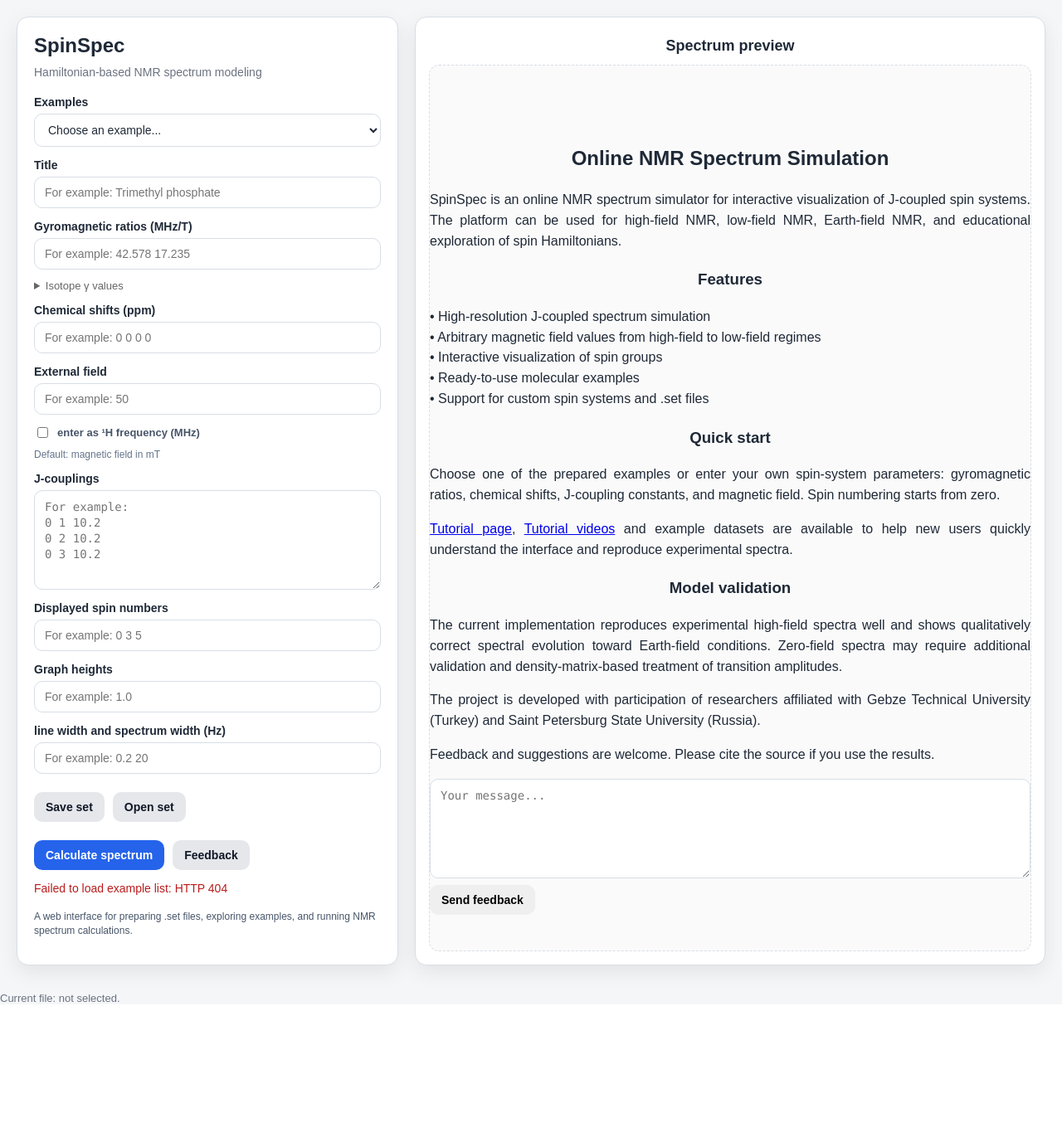
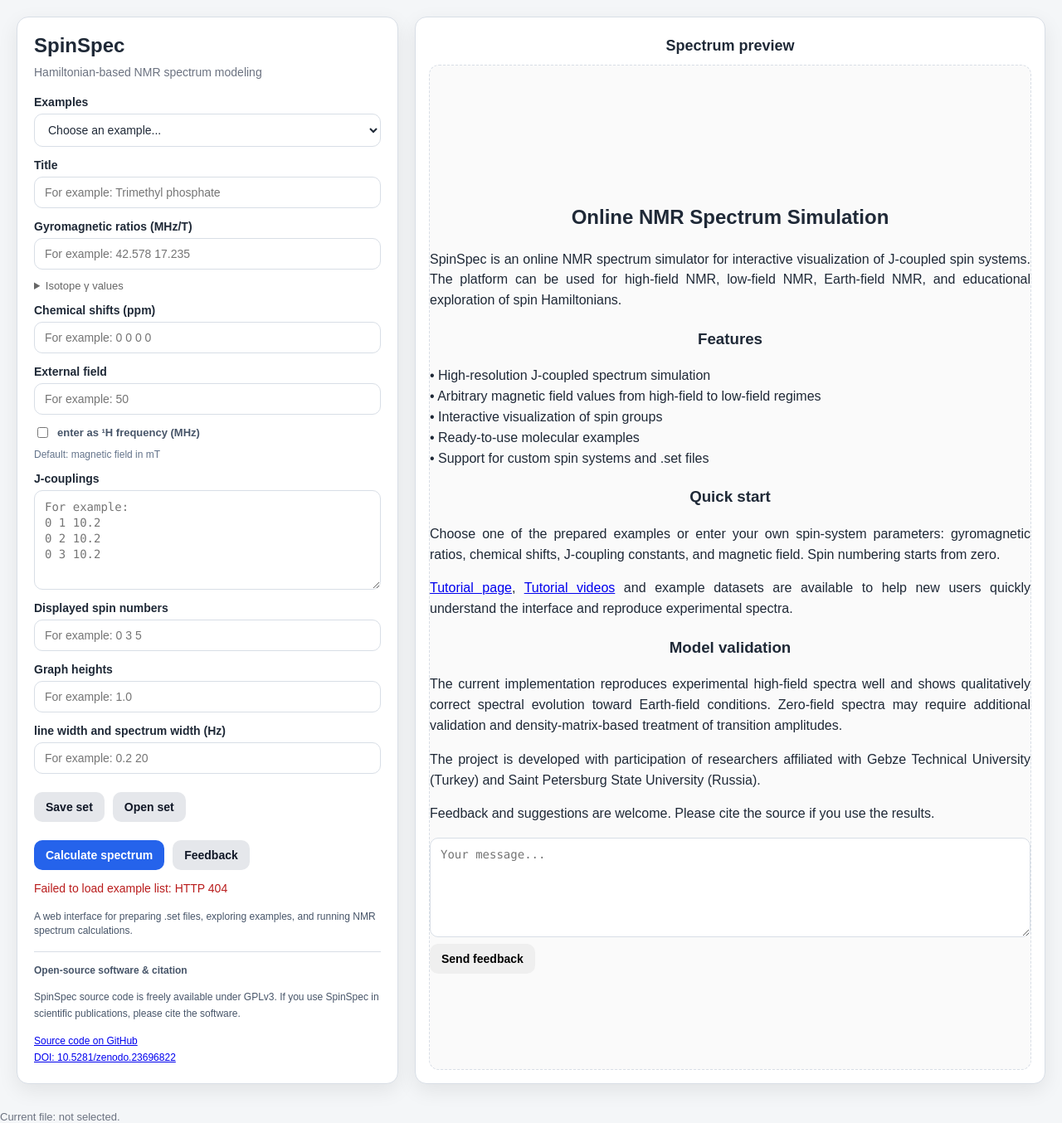
Before and after one commit to scleroze/SpinSpec, a Python web app: template templates/index.html in a window 1280 px wide. Shown: the whole page at 83% size. Before the commit the page ends 1208 px from the top, so only its background shows below. Run offline with Jinja, Linux system fonts and the light colour scheme; the template is opened without the code that fills it, so the values that code supplies are empty.

Commit message:
web: add GitHub source and Zenodo DOI links to simulator home page

```diff
--- a/templates/index.html
+++ b/templates/index.html
@@ -441,6 +441,17 @@
       <p class="lead">
         A web interface for preparing .set files, exploring examples, and running NMR spectrum calculations.
      </p>
+
+      <div class="lead" style="margin-top:16px; padding-top:12px; border-top:1px solid #d8dee6; line-height:1.7;">
+        <strong>Open-source software &amp; citation</strong>
+        <p>
+          SpinSpec source code is freely available under GPLv3.
+          If you use SpinSpec in scientific publications, please cite the software.
+        </p>
+        <a href="https://github.com/scleroze/SpinSpec" target="_blank" rel="noopener noreferrer">Source code on GitHub</a>
+        <br>
+        <a href="https://doi.org/10.5281/zenodo.23696822" target="_blank" rel="noopener noreferrer">DOI: 10.5281/zenodo.23696822</a>
+      </div>
     </section>
 
     <section class="panel right-panel">
```
